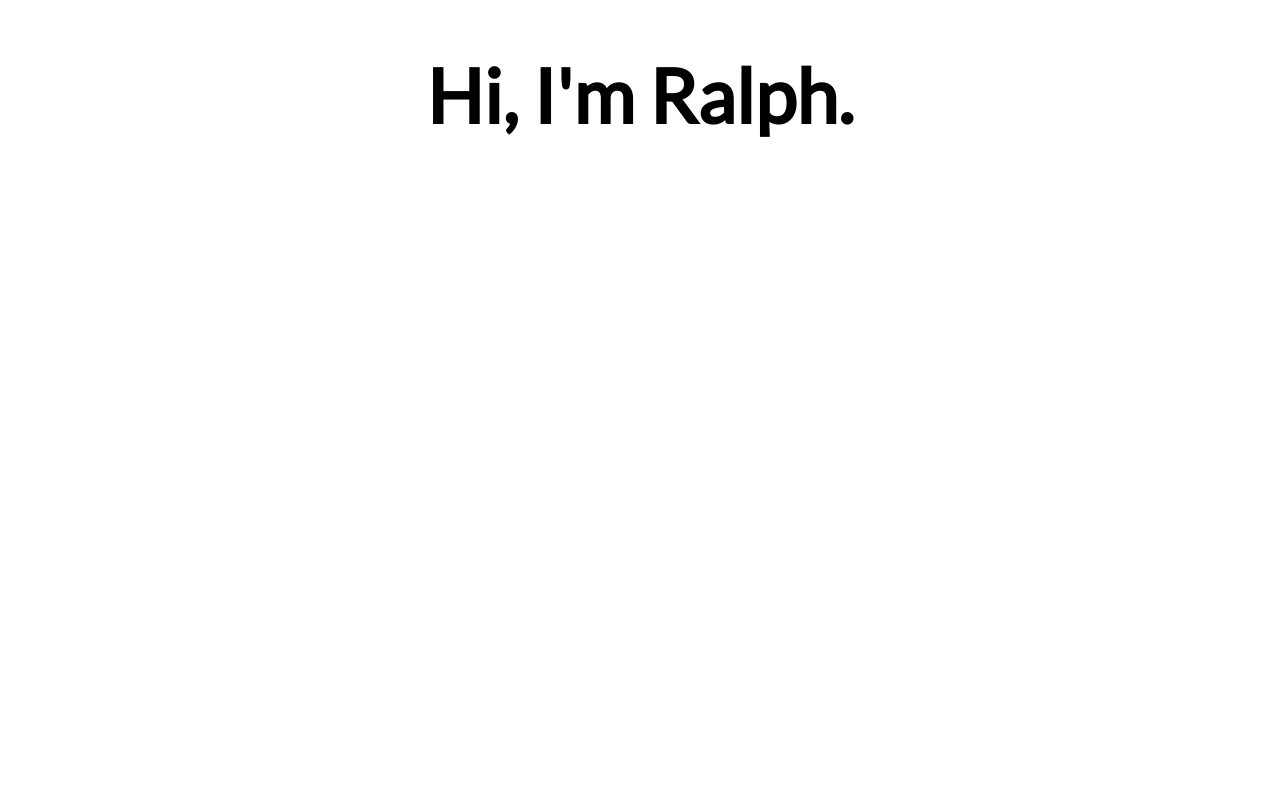
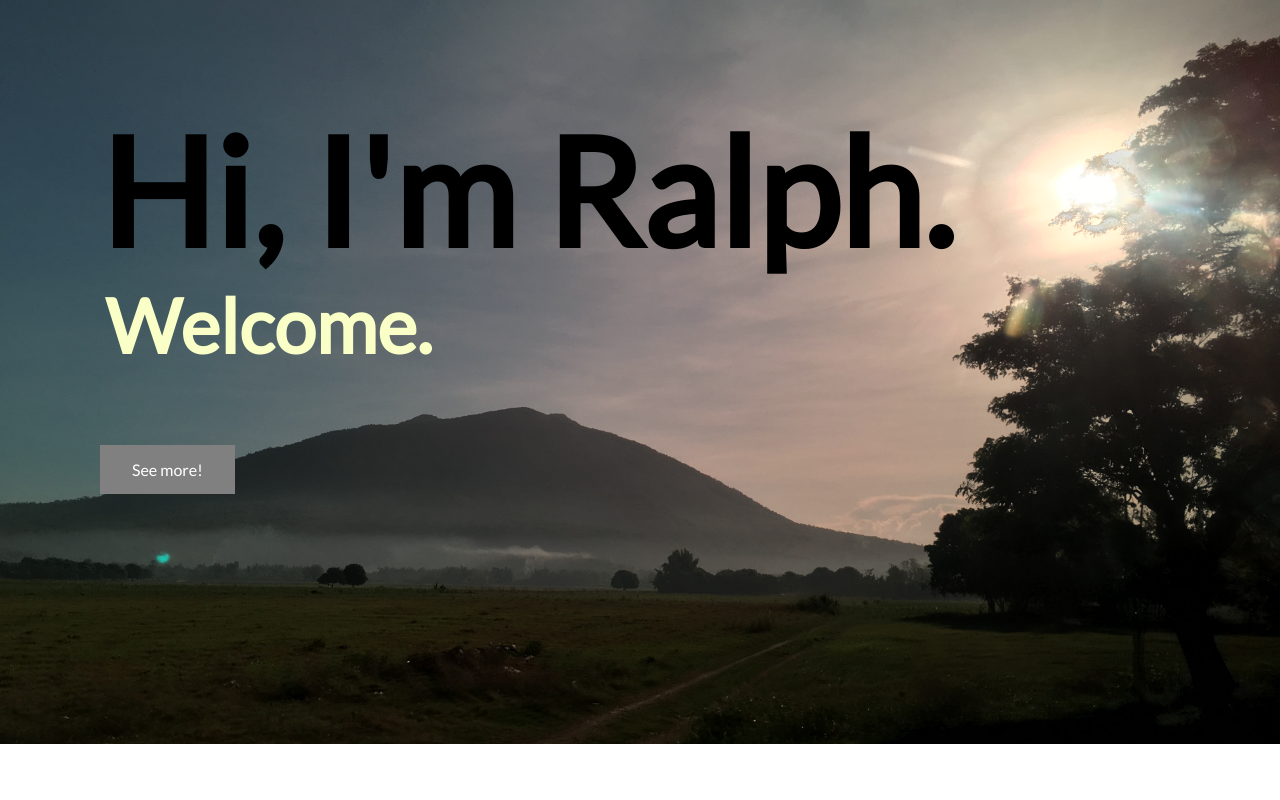
Before and after one commit to ralphdelacruz/ralphdelacruz.github.io, a plain HTML site: page index.html in a window 1280 px wide. Shown: the top 800 px of the page. Drawn offline with Linux system fonts and the light colour scheme.

Commit message:
Beginnings
-Added sections
-Button help

```diff
--- a/index.html
+++ b/index.html
@@ -7,6 +7,15 @@
         </head>
 
         <body>
-            <h1 class="home">Hi, I'm Ralph. </h1>
+            <section class="landing-page">
+                <h1>Hi, I'm Ralph. </h1>
+                <h2>Welcome.</h2>
+
+                <a href="#about" class="more-button">See more!</a>
+            </section>
+
+            <section class="about" id="about">
+                <h3> fuck off </h3>
+            </section>
         </body>
     </html>
--- a/styles.css
+++ b/styles.css
@@ -1,8 +1,66 @@
-html {
+html, body {
     font-family: 'Lato', sans-serif;
+    margin: 0;
+    padding: 0;
 }
 
-h1.home {
+section.landing-page {
+    padding-bottom: 250px;
+    padding-top: 100px;
+    background-image: url(landing.JPG);
+    background-repeat: no-repeat;
+    background-position:center;
+    background-size: 100%;
+}
+
+h1 {
+    font-size: 150px;
+    text-align: left;
+    border: 0;
+    padding-left: 100px;
+    margin: 0;
+}
+
+h2 {
     font-size: 75px;
+    color: #F9FFC6;
+    text-align: left;
+    border: 0;
+    padding-left: 105px;
+    margin: 0;
+}
+
+.more-button {
+    background-color: gray; /* Green */
+    border: none;
+    color: white;
+    margin-left: 100px;
+    margin-top: 75px;
+    padding: 15px 32px;
     text-align: center;
+    text-decoration: none;
+    display: inline-block;
+    font-size: 16px;
+     -webkit-transition-duration: 0.4s;
+    transition-duration: 0.4s;
 }
+
+.more-button:hover {
+    background-color: dimgray; /* Green */
+    border: none;
+    color: white;
+    margin-left: 100px;
+    margin-top: 75px;
+    padding: 15px 32px;
+    text-align: center;
+    text-decoration: none;
+    display: inline-block;
+    font-size: 16px;
+}
+
+section.about, h3 {
+    font-size: 25px;
+    text-align: center;
+    padding-bottom: 250px;
+    padding-top: 100px;
+}
```
Also changed, not shown: landing.JPG (added).
